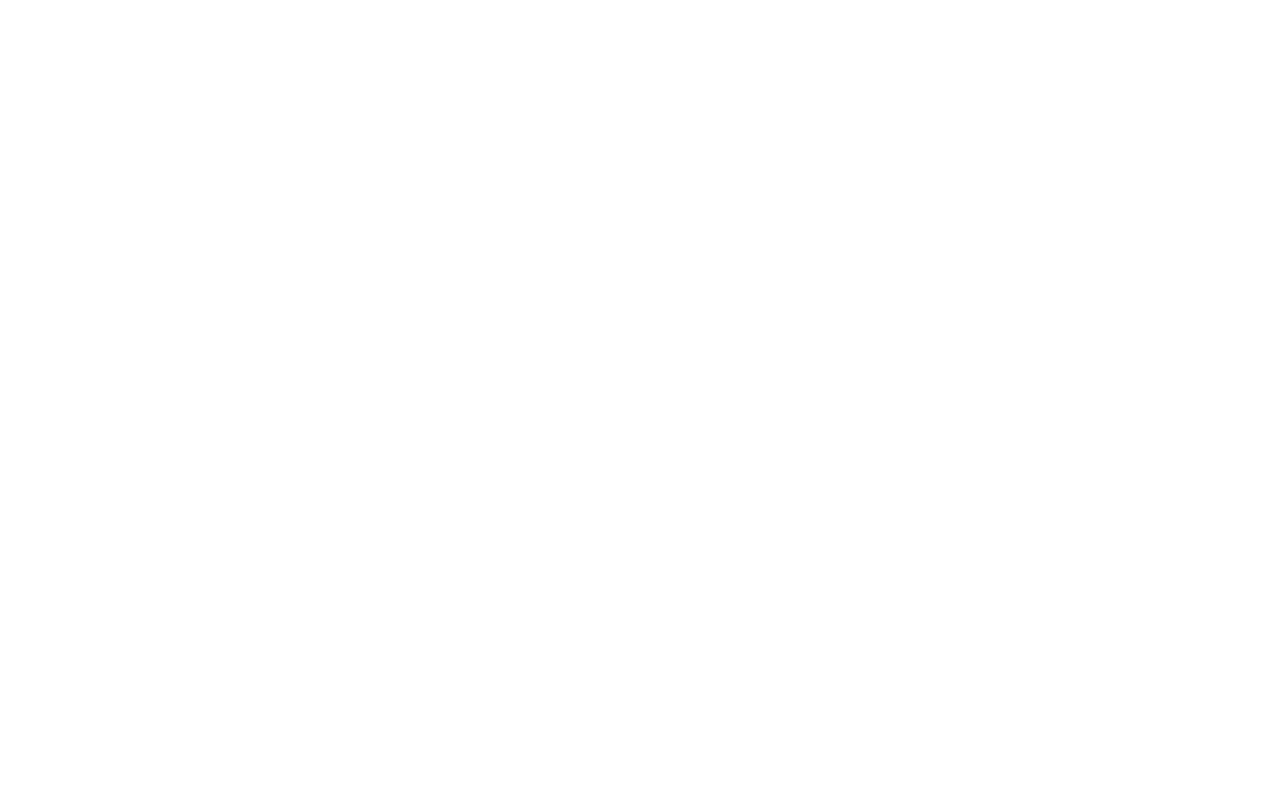
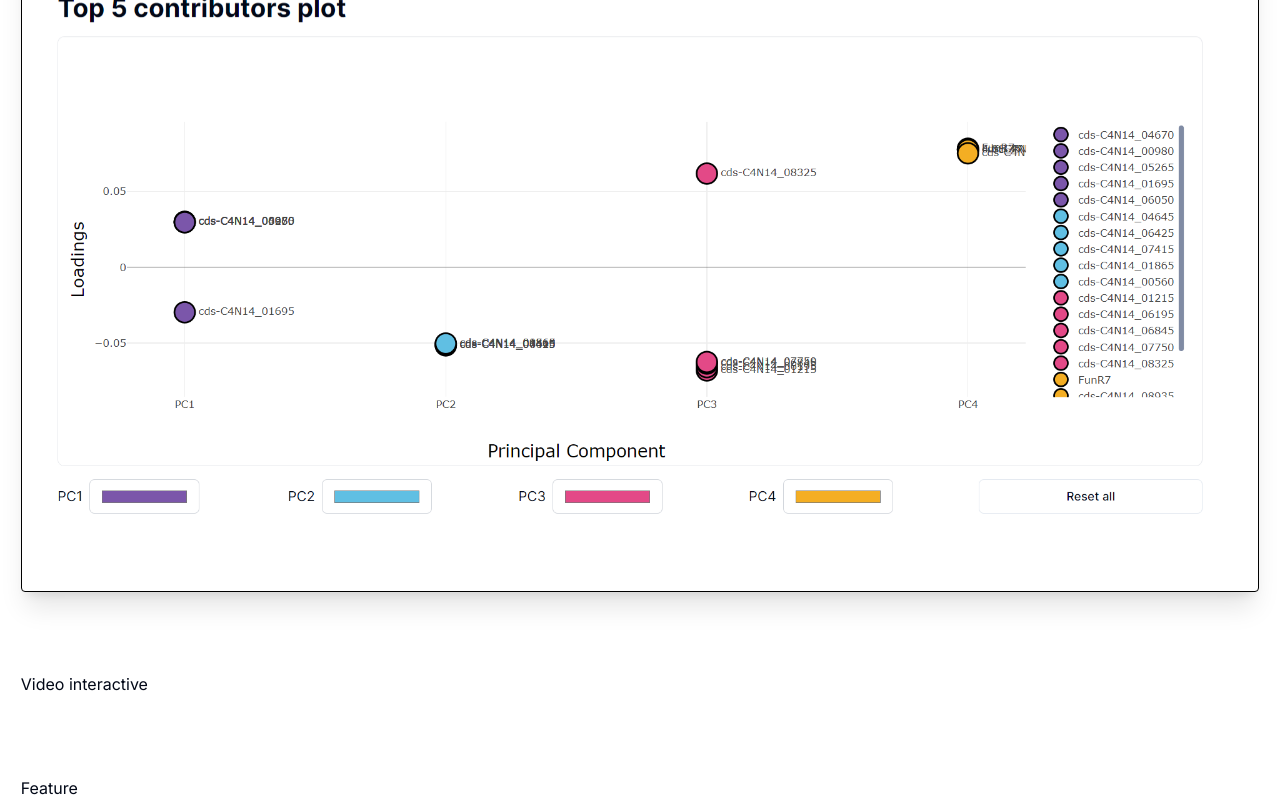
Before and after one commit to quangnvo/pca-generator-landing-page, a Next.js app: page / in a window 1280 px wide. Shown: the part 3661-4461 px from the top of the page. Before the commit the page ends 800 px from the top, so only its background shows below. Built offline with nearby package versions, Linux system fonts and the light colour scheme.

Commit message:
add image and update metadata

```diff
--- a/app/layout.tsx
+++ b/app/layout.tsx
@@ -5,8 +5,8 @@ import "./globals.css";
 const inter = Inter({ subsets: ["latin"] });
 
 export const metadata: Metadata = {
-  title: "Create Next App",
-  description: "Generated by create next app",
+  title: "PCA Generator",
+  description: "This tool is designed to help you generate a Principal Component Analysis (PCA) plot from your data.",
 };
 
 export default function RootLayout({
--- a/app/page.tsx
+++ b/app/page.tsx
@@ -14,7 +14,8 @@ export default function Home() {
             width={200}
             height={200}
             id="hiri-logo"
-            alt="hiri-logo" />
+            alt="hiri-logo"
+          />
         </a>
       </div>
 
@@ -44,6 +45,28 @@ export default function Home() {
           HIRI
         </Link>
       </div>
+
+
+      <div className="p-2 border border-black rounded-sm shadow-xl">
+        <Image
+          src="/pca-generator-screenshot.png"
+          width={1200}
+          height={800}
+          id="hiri-logo"
+          alt="hiri-logo"
+          unoptimized
+          quality={100}
+        />
+      </div>
+
+      <div>
+        Video interactive
+
+      </div>
+
+      <div>
+        Feature
+      </div>
     </main>
   );
 }
```
Also changed, not shown: public/pca-generator-screenshot.png.
